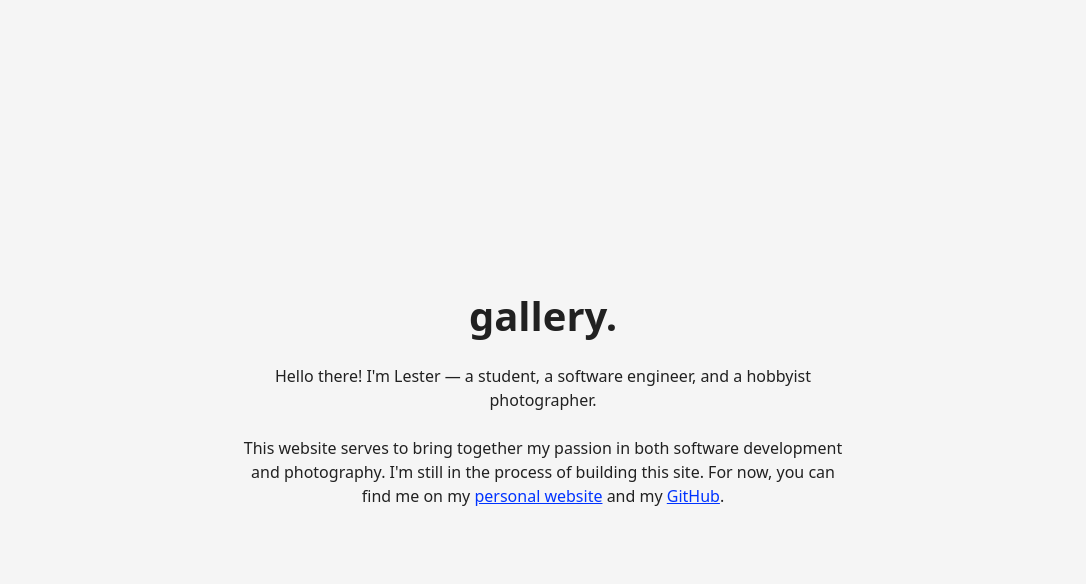
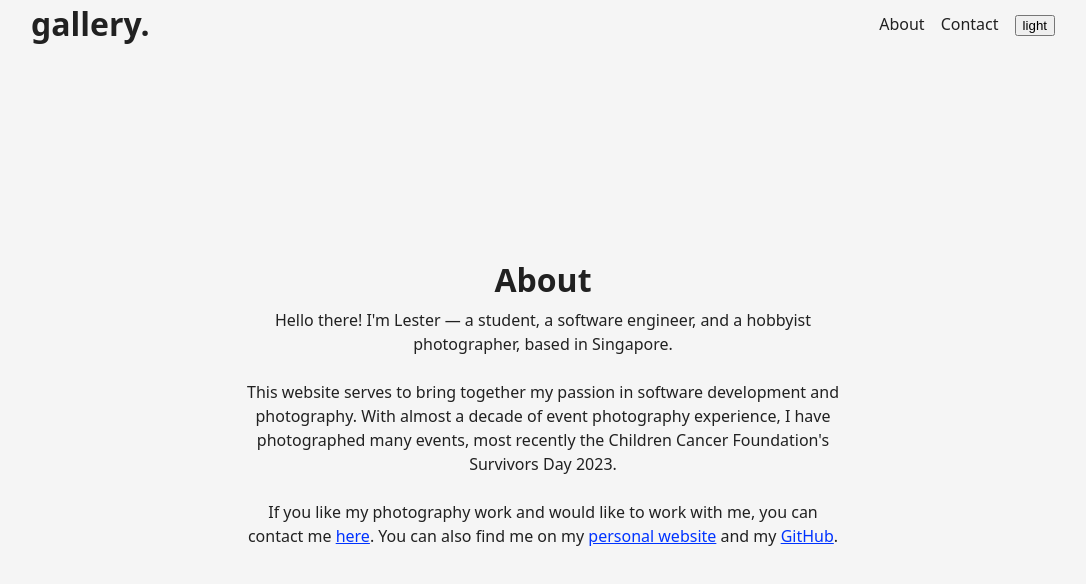
Before and after one commit to lesterong/gallery, a React (Vite) app: page /about in a window 1280 px wide. Before the commit this address led to /. Shown: the top 584 px of the page, without its empty margins (97-1183 px from the left). Built offline with nearby package versions, Linux system fonts and the light colour scheme; a web font is replaced by a local one.

Commit message:
Setup basic routing

```diff
--- a/package.json
+++ b/package.json
@@ -16,7 +16,8 @@
     "framer-motion": "^10.12.4",
     "react": "^18.2.0",
     "react-dom": "^18.2.0",
-    "react-router-dom": "^6.11.1"
+    "react-router-dom": "^6.11.1",
+    "sass": "^1.63.6"
   },
   "devDependencies": {
     "@types/react": "^18.0.28",
--- a/src/App.css
+++ b/src/App.css
@@ -1,9 +1,9 @@
 .content {
-  height: 100vh; /* fallback */
+  height: calc(100vh - 48px); /* fallback */
   margin: 0 auto;
   text-align: center;
   display: grid;
   place-content: center;
-  height: 100dvh;
+  height: calc(100dvh - 48px);
   max-width: 628px;
 }
--- a/src/App.tsx
+++ b/src/App.tsx
@@ -1,14 +1,23 @@
 import './App.css';
 import { BrowserRouter, Navigate, Route, Routes } from 'react-router-dom';
-import Home from './pages/Home';
+import HomePage from './pages/HomePage.tsx';
+import AboutPage from './pages/AboutPage.tsx';
+import ContactPage from './pages/ContactPage.tsx';
+import Navbar from './components/Navbar.tsx';
+import { AnimatePresence } from 'framer-motion';
 
 function App() {
   return (
     <BrowserRouter>
-      <Routes>
-        <Route path="/" element={<Home />} />
-        <Route path="*" element={<Navigate to="/" />} />
-      </Routes>
+      <Navbar />
+      <AnimatePresence mode="wait">
+        <Routes>
+          <Route path="/" element={<HomePage />} />
+          <Route path="/about" element={<AboutPage />} />
+          <Route path="/contact" element={<ContactPage />} />
+          <Route path="*" element={<Navigate to="/" />} />
+        </Routes>
+      </AnimatePresence>
     </BrowserRouter>
   );
 }
--- /dev/null
+++ b/src/components/Navbar.tsx
@@ -0,0 +1,19 @@
+import ThemeToggle from './ThemeToggle';
+import { Link } from 'react-router-dom';
+
+const Navbar = () => {
+  return (
+    <nav className="navbar">
+      <Link to="/">
+        <div className="nav-title">gallery.</div>
+      </Link>
+      <div>
+        <Link to="/about" className="nav-link">About</Link>
+        <Link to="/contact" className="nav-link">Contact</Link>
+        <ThemeToggle />
+      </div>
+    </nav>
+  )
+}
+
+export default Navbar
--- /dev/null
+++ b/src/components/Page.tsx
@@ -0,0 +1,12 @@
+import { motion } from 'framer-motion';
+import { ReactNode } from 'react';
+
+const Page = ({ children }: { children: ReactNode }) => {
+  return (
+    <motion.div initial={{ y: 8, opacity: 0 }} animate={{ y: 0, opacity: 1 }} exit={{ y: 8, opacity: 0 }} className="content">
+      {children}
+    </motion.div>
+  )
+}
+
+export default Page;
--- /dev/null
+++ b/src/components/ThemeToggle.tsx
@@ -0,0 +1,33 @@
+import { useEffect, useState } from 'react';
+
+const ThemeToggle = () => {
+  const [theme, setTheme] = useState(localStorage.theme)
+  useEffect(() => {
+    if (localStorage.getItem('theme') !== 'dark' && localStorage.getItem('theme') !== 'light') {
+      if (matchMedia('(prefers-color-scheme: dark)').matches) {
+        localStorage.setItem('theme', 'dark');
+      } else {
+        localStorage.setItem('theme', 'light');
+      }
+    }
+    document.documentElement.setAttribute('data-theme', localStorage.theme);
+    setTheme(localStorage.theme)
+  }, []);
+
+  const handleThemeToggle = () => {
+    if (localStorage.getItem('theme') === 'dark') {
+      localStorage.setItem('theme', 'light');
+    } else {
+      localStorage.setItem('theme', 'dark');
+    }
+    document.documentElement.setAttribute('data-theme', localStorage.theme);
+    setTheme(localStorage.theme)
+  };
+
+
+  return (
+    <button onClick={handleThemeToggle}>{theme}</button>
+  );
+};
+
+export default ThemeToggle;
--- a/src/index.css
+++ b/src/index.css
@@ -3,37 +3,55 @@
   line-height: 1.5;
   font-weight: 400;
 
-  color-scheme: light dark;
-  color: rgba(255, 255, 255, 0.87);
-  background-color: #121212;
+  --text-primary: #212121;
+  --background-primary: #f5f5f5;
+  --link-primary: #0033ff;
+}
+
+[data-theme='dark'] {
+  --text-primary: #eee;
+  --background-primary: #121212;
+  --link-primary: #00aaff;
 }
 
 body {
   margin: 0;
+  color: var(--text-primary);
+  background-color: var(--background-primary);
 }
 
 a {
-  color: #00aaff;
+  color: var(--link-primary);
 }
 
-@media (prefers-color-scheme: light) {
-  :root {
-    color: #212121;
-    background-color: #f5f5f5;
-  }
-
-  a {
-    color: #0033ff;
-  }
-}
-
-h1 {
-  font-size: 2.5rem;
-  line-height: 2.5rem;
-  margin: 1rem;
+h1, .nav-title {
+  font-size: 2rem;
+  line-height: 2rem;
+  font-weight: 600;
+  margin: 0;
   font-family: 'Playfair DisplayVariable', system-ui, sans-serif;
 }
 
 p {
   margin: 0.75rem;
 }
+
+nav {
+  margin: 0 auto;
+  padding: 8px 0;
+  display: flex;
+  max-width: 1024px;
+  justify-content: space-between;
+  align-items: center;
+}
+
+nav > a {
+  text-decoration: none;
+  color: inherit;
+}
+
+nav .nav-link {
+  text-decoration: none;
+  color: inherit;
+  margin-right: 1rem;
+}
--- /dev/null
+++ b/src/pages/AboutPage.tsx
@@ -0,0 +1,34 @@
+import Page from '../components/Page.tsx';
+import { Link } from 'react-router-dom';
+
+const AboutPage = () => {
+  return (
+    <Page>
+      <h1>About</h1>
+      <p>Hello there! I'm Lester — a student, a software engineer, and a hobbyist photographer, based in Singapore.</p>
+      <p>
+        This website serves to bring together my passion in software development and photography. With almost a
+        decade of event photography experience, I have photographed many events, most recently the Children Cancer
+        Foundation's Survivors Day 2023.
+      </p>
+      <p>
+        If you like my photography work and would like to work with me, you can contact me&nbsp;
+        <Link to="/contact">
+        here
+        </Link>
+        . You can also find me on my&nbsp;
+        <a href="https://www.lesterong.com">personal website</a>
+        &nbsp;and my&nbsp;
+        <a href="https://github.com/lesterong" rel="noreferrer">
+          GitHub
+        </a>
+        .
+      </p>
+      <p>
+
+      </p>
+    </Page>
+  )
+}
+
+export default AboutPage;
--- /dev/null
+++ b/src/pages/ContactPage.tsx
@@ -0,0 +1,18 @@
+import Page from '../components/Page.tsx';
+
+const ContactPage = () => {
+  return (
+    <Page>
+      <h1>Contact</h1>
+      <p>
+        If you'd like to work with me, drop me an email at&nbsp;
+        <a href="mailto:hello@lesterong.com">
+          hello@lesterong.com
+        </a>
+        .
+      </p>
+    </Page>
+  )
+}
+
+export default ContactPage;
--- a/src/pages/Home.tsx
+++ /dev/null
@@ -1,22 +0,0 @@
-import { motion } from 'framer-motion';
-
-const Home = () => {
-  return (
-    <motion.div initial={{ opacity: 0 }} animate={{ opacity: 1 }} className="content">
-      <h1>gallery.</h1>
-      <p>Hello there! I'm Lester — a student, a software engineer, and a hobbyist photographer.</p>
-      <p>
-        This website serves to bring together my passion in both software development and photography. I'm still in the
-        process of building this site. For now, you can find me on my&nbsp;
-        <a href="https://www.lesterong.com">personal website</a>
-        &nbsp;and my&nbsp;
-        <a href="https://github.com/lesterong" rel="noreferrer">
-          GitHub
-        </a>
-        .
-      </p>
-    </motion.div>
-  );
-};
-
-export default Home;
--- /dev/null
+++ b/src/pages/HomePage.tsx
@@ -0,0 +1,14 @@
+import Page from '../components/Page.tsx';
+
+const HomePage = () => {
+  return (
+    <Page>
+      <h1>hello, gallery.</h1>
+      <p>
+        coming soon.
+      </p>
+    </Page>
+  );
+};
+
+export default HomePage;
```
Also changed, not shown: 1 other file (tests, documents, lock files or other folders).
